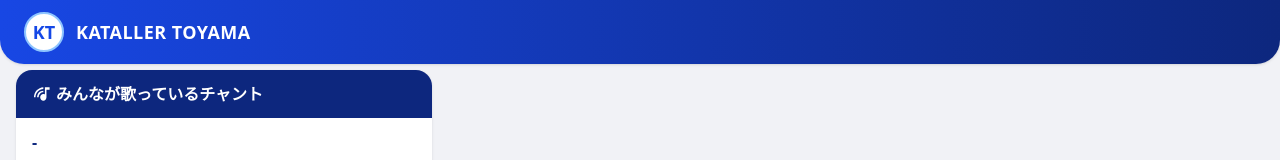
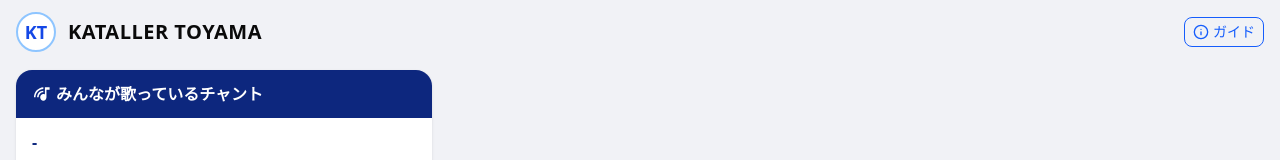
Before and after one commit to katotetsu/Blue-Soul, a Next.js app: page / in a window 1280 px wide. Shown: the top 160 px of the page. Built offline with nearby package versions, Linux system fonts and the light colour scheme; no server answers; the database is empty.

Commit message:
ガイドボタンの追加

```diff
--- a/src/components/common/Header.tsx
+++ b/src/components/common/Header.tsx
@@ -1,13 +1,31 @@
 //import { FaMusic } from "react-icons/fa";
+import { useRouter } from "next/navigation";
+import { FiInfo } from "react-icons/fi";
 
 export default function Header() {
+  const router = useRouter();
+
   return (
-    <header className="fixed top-0 left-0 w-full z-10 flex pt-3 pb-3 px-6 bg-gradient-to-l from-[#0D277E] to-[#1847E4] rounded-b-3xl shadow text-white">
+    <header className="fixed top-0 left-0 w-full z-10 flex justify-between items-center pt-3 px-4">
+      {/* 左：ロゴとタイトル */}
       <div className="flex items-center">
         {/* 左上の丸いロゴ */}
-        <div className="bg-white text-blue-700 font-bold rounded-full w-10 h-10 flex items-center justify-center text-lg mr-3 border-2 border-blue-300">KT</div>
-        <span className="text-lg font-bold tracking-wide">KATALLER TOYAMA</span>
+        <div className="bg-white text-blue-700 font-bold rounded-full w-10 h-10 flex items-center justify-center text-lg mr-3 border-2 border-blue-300">
+          KT
+        </div>
+        <span className="text-xl font-bold tracking-wide">KATALLER TOYAMA</span>
       </div>
+
+      {/* 右：インフォメーションボタン */}
+      <button
+        onClick={() => router.push('/information')}
+        className="flex items-center gap-1 px-2 py-1 text-blue-600 border border-blue-600 rounded-md text-sm font-medium hover:bg-blue-50 active:scale-95 transition"
+        aria-label="ガイドページへ"
+      >
+        <FiInfo size={16} className="text-blue-600" />
+        <span>ガイド</span>
+      </button>
+
     </header>
   );
 }
```
